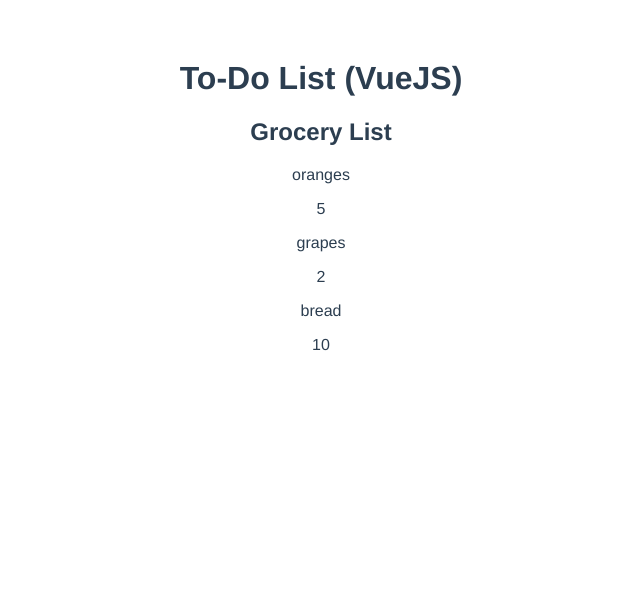
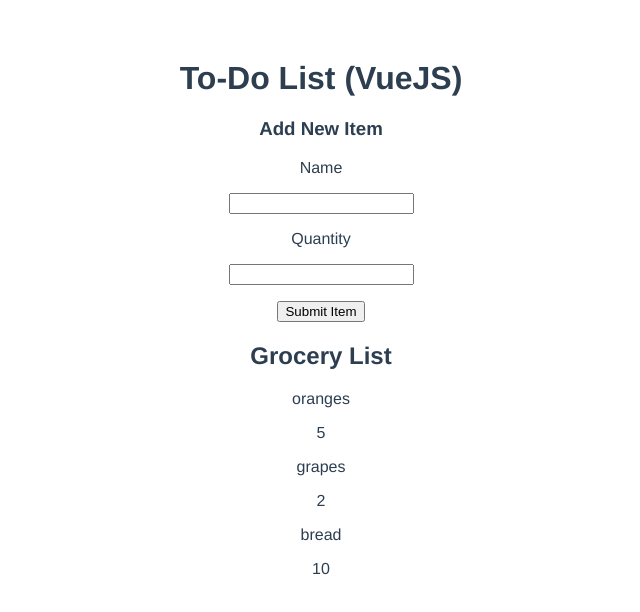
Before and after one commit to jffelix/To-Do-List-VueJS, a Vue app in the folder to-do-list/: page / in a window 1280 px wide. Shown: the top 612 px of the page, without its empty margins (319-959 px from the left). Built offline with nearby package versions, Linux system fonts and the light colour scheme.

Commit message:
Created InputForm.vue

```diff
--- a/to-do-list/src/App.vue
+++ b/to-do-list/src/App.vue
@@ -1,16 +1,19 @@
 <template>
   <h1>To-Do List (VueJS)</h1>
-  <GroceryList :fullList="fullList" />
+  <InputForm />
+  <GroceryList :fullList="fullList"/>
 </template>
 
 <script>
 
 import GroceryList from "./components/GroceryList.vue";
+import InputForm from "./components/InputForm.vue";
 
 export default {
   name: 'App',
   components: {
-    GroceryList
+    GroceryList,
+    InputForm
   },
   data() {
     return {
--- a/to-do-list/src/components/InputForm.vue
+++ b/to-do-list/src/components/InputForm.vue
@@ -0,0 +1,17 @@
+<template>
+  <h3>Add New Item</h3>
+  <p>Name</p>
+    <input />
+  <p>Quantity</p>
+    <input />
+  <p></p>
+  <button>Submit Item</button>
+</template>
+
+<script>
+
+export default {
+    name: "InputForm"
+}
+
+</script>
```
